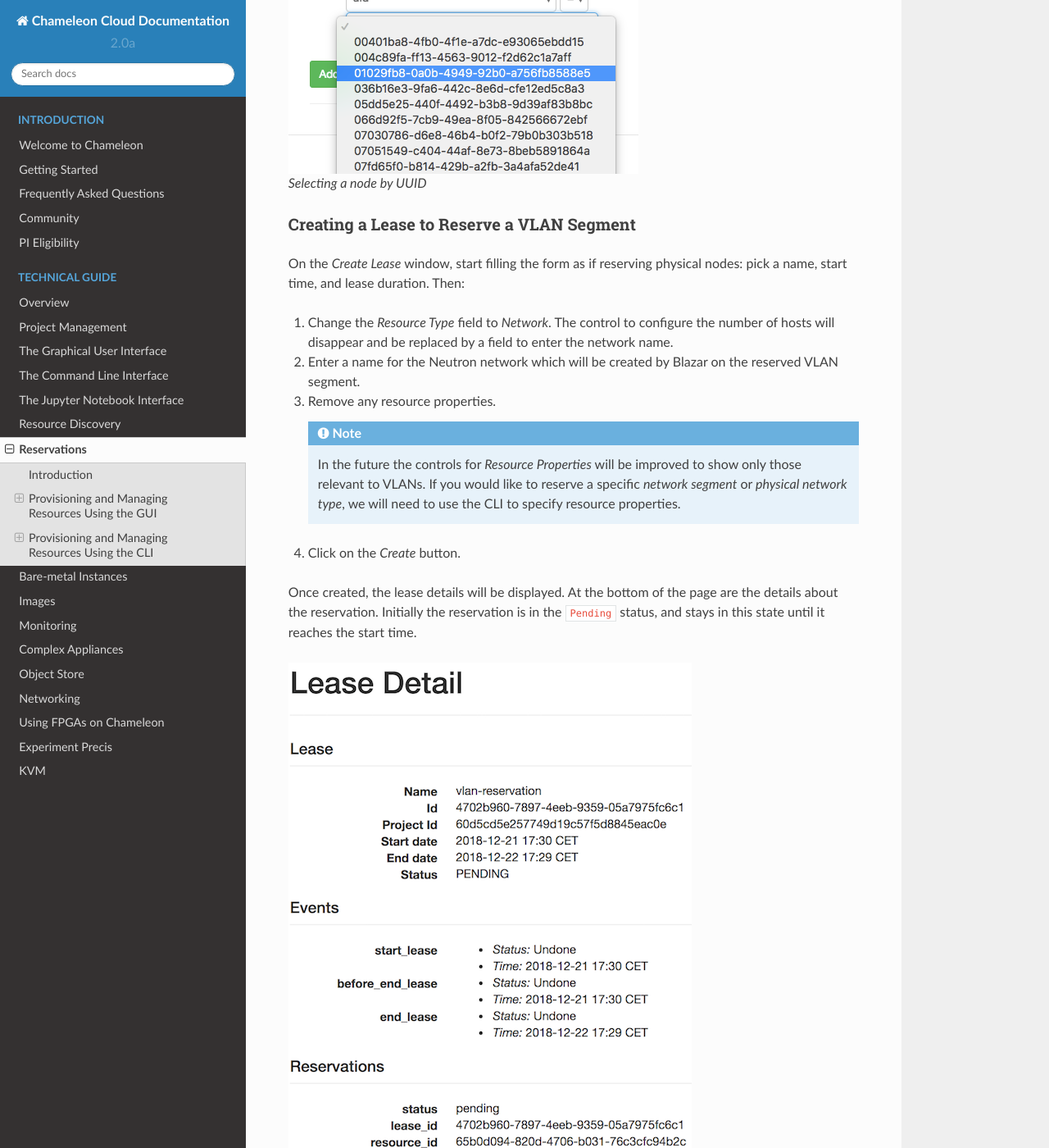
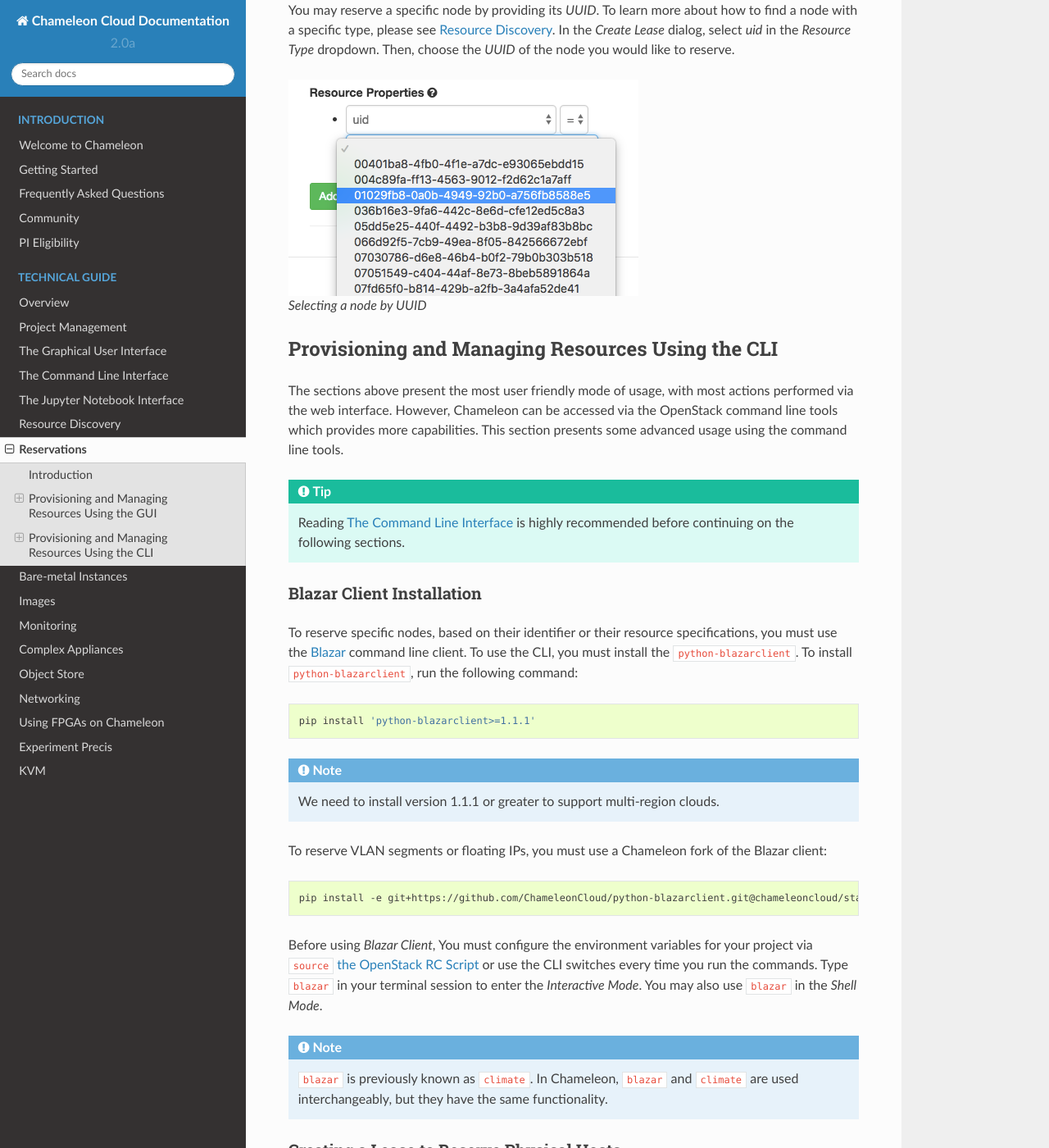
Before and after one commit to ChameleonCloud/docs, a Sphinx documentation site: the page built from source/technical/reservations.rst, in a window 1280 px wide and 1400 px high, scrolled down 7301 px. Shown: the whole window at 82% size. Built offline with Sphinx 7.4.7 and the Read the Docs theme 2.0.0, drawn with Linux system fonts in a browser that asks for light colours; some of the changed text lies outside the part shown.

Commit message:
updating lease ui to reflect new functionality allwoing users to reserve multiple resources on a single lease

```diff
--- a/source/technical/reservations.rst
+++ b/source/technical/reservations.rst
@@ -142,45 +150,6 @@ You may reserve a specific node by providing its *UUID*. To learn more about how
    Selecting a node by UUID
 
 .. _reservations-extend-lease-gui:
-
-Creating a Lease to Reserve a VLAN Segment
-__________________________________________
-
-On the *Create Lease* window, start filling the form as if reserving physical
-nodes: pick a name, start time, and lease duration. Then:
-
-#. Change the *Resource Type* field to *Network*.  The control to configure the
-   number of hosts will disappear and be replaced by a field to enter the
-   network name.
-
-#. Enter a name for the Neutron network which will be created by Blazar on the
-   reserved VLAN segment.
-
-#. Remove any resource properties.
-
-   .. note:: In the future the controls for *Resource Properties* will be improved to show only those relevant to VLANs. If you would like to reserve a specific *network segment* or *physical network type*, we will need to use the CLI to specify resource properties.
-
-#. Click on the *Create* button.
-
-Once created, the lease details will be displayed. At the bottom of the page
-are the details about the reservation. Initially the reservation is in the
-``Pending`` status, and stays in this state until it reaches the start time.
-
-.. figure:: reservations/leasedetails_vlan.png
-   :alt: Lease details page for a VLAN reservation
-
-   Lease details page for a VLAN reservation
-
-Once the start time of the lease is reached, the lease will be started and its
-reservation will change to ``Active``; you may need to refresh the page to see
-the updates.
-
-At this stage, Blazar will create a new Neutron network using the reserved VLAN
-segment and the name entered in the form. You can then use Horizon to create a
-subnet, attach a router, and launch instances using the Neutron network created
-by Blazar.
-
-.. note:: When a VLAN segment reservation ends, all Neutron resources attached to the network will be automatically deleted. Bare-metal instances using the network will lose network connectivity.
 
 .. _reservation-cli:
 
```
Also changed, not shown: other parts of source/technical/reservations.rst (+10 -2 lines), source/technical/reservations/createmultipleresourcelease.png (added).
